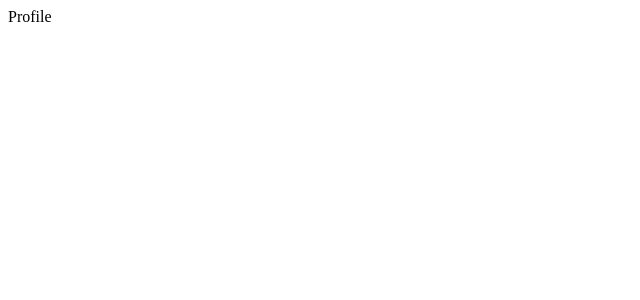
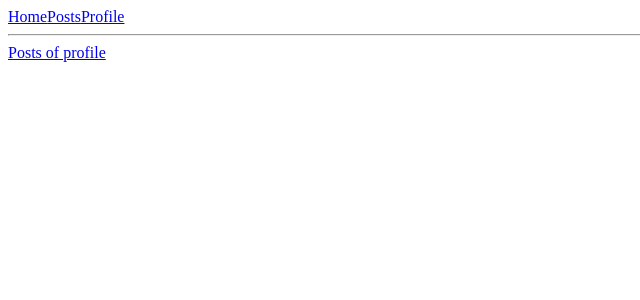
Before and after one commit to vadiminsk/react-router-project, a React (Create React App) app: page /profile in a window 1280 px wide. Shown: the top 300 px of the page, without its empty margins (0-640 px from the left). Built offline with nearby package versions, Linux system fonts and the light colour scheme; the HTML template or start-up script is replaced by a standard one.

Commit message:
add links and pass props to component

```diff
--- a/src/App.js
+++ b/src/App.js
@@ -1,5 +1,5 @@
 import React from 'react';
-import { BrowserRouter, Route } from 'react-router-dom';
+import { BrowserRouter, Route, Link } from 'react-router-dom';
 import Home from './components/Home';
 import Posts from './components/Posts';
 import Profile from './components/Profile';
@@ -7,6 +7,12 @@ import Profile from './components/Profile';
 const App = () => {
   return (
     <BrowserRouter>
+      <header>
+        <Link to='/'>Home</Link>
+        <Link to='/posts'>Posts</Link>
+        <Link to='/profile'>Profile</Link>
+      </header>
+      <hr />
       <Route path='/' component={Home} exact />
       <Route path='/posts' component={Posts} />
       <Route path='/profile' component={Profile} />
--- a/src/components/Profile.js
+++ b/src/components/Profile.js
@@ -1,7 +1,14 @@
 import React from 'react';
+import { Link } from 'react-router-dom';
 
-const Profile = () => {
-  return <div>Profile</div>;
+const Profile = (props) => {
+  return (
+    <>
+      <Link to={{ pathname: `${props.match.url}/posts` }}>
+        Posts of profile
+      </Link>
+    </>
+  );
 };
 
 export default Profile;
```
